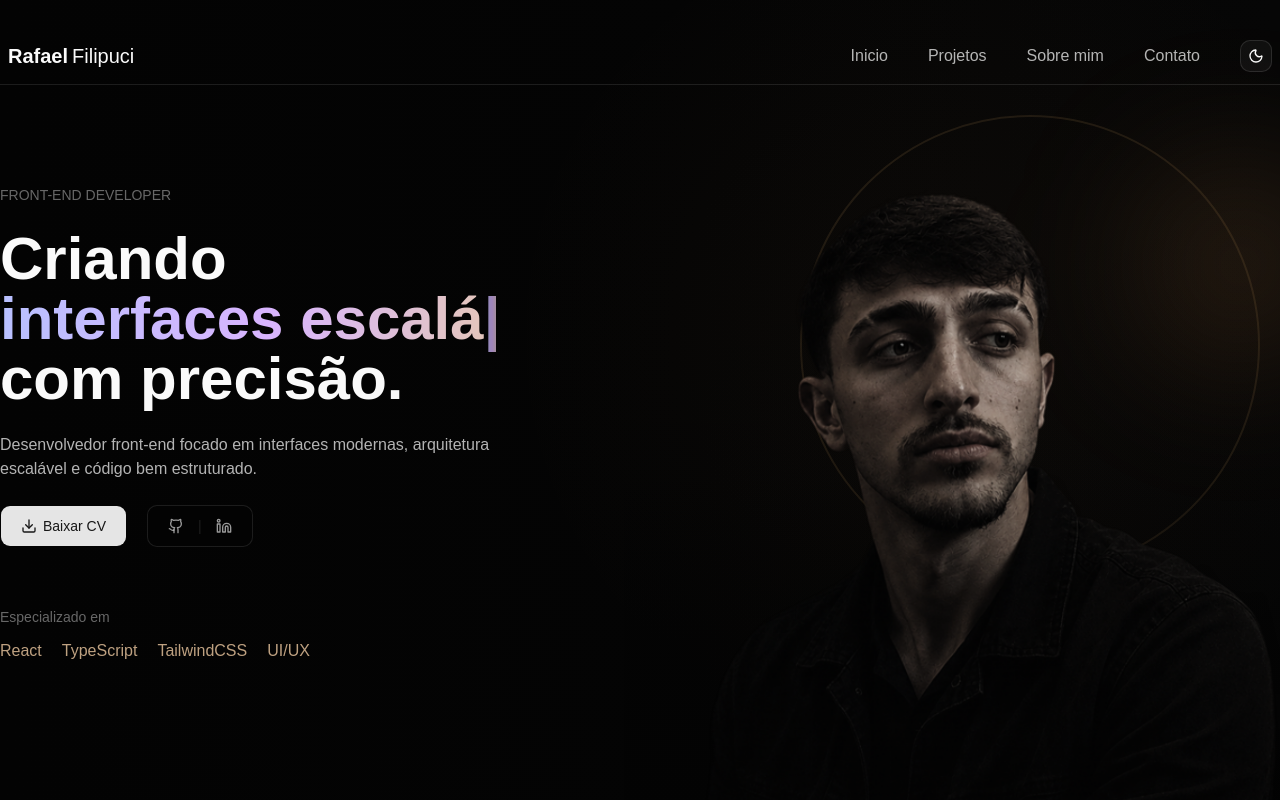
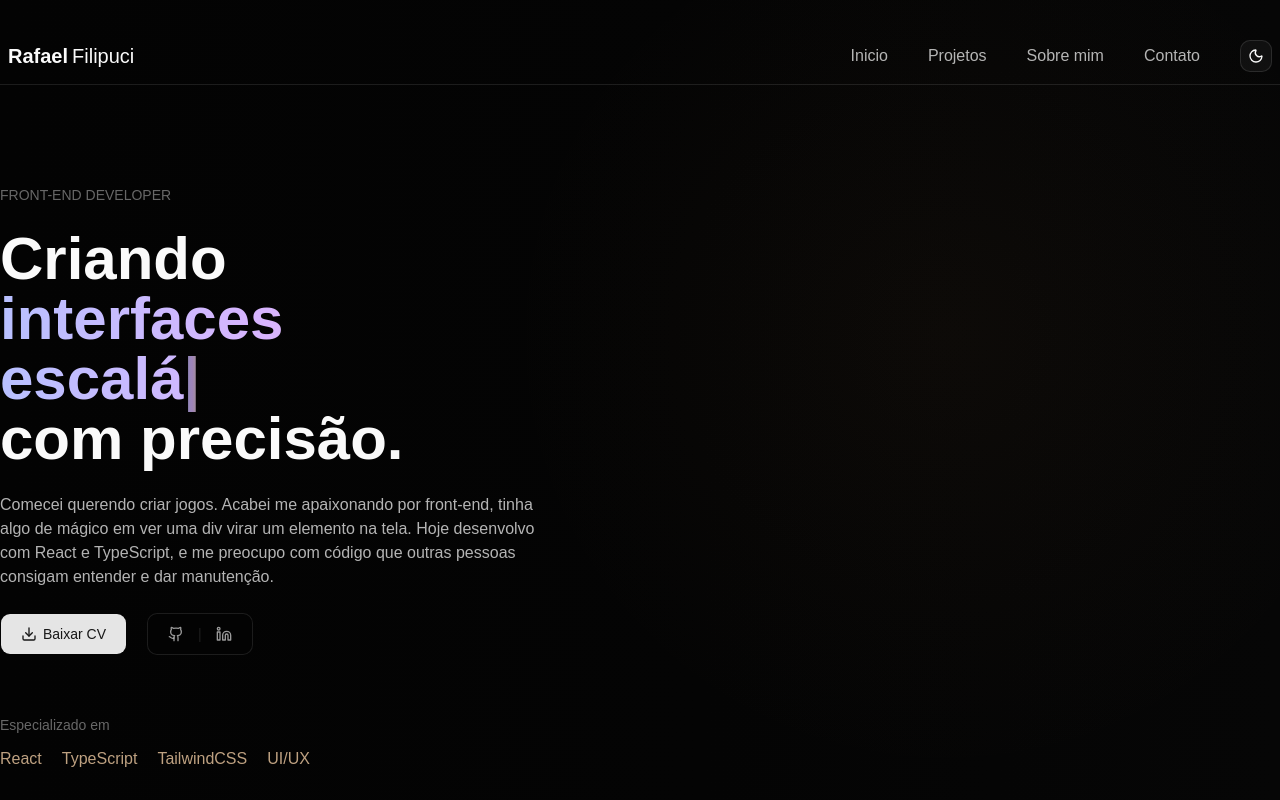
Before and after one commit to Filipuci/portfolio, a React (Vite) app: page / in a window 1280 px wide. Built offline with nearby package versions, Linux system fonts and the light colour scheme; a web font is replaced by a local one.

Commit message:
feat(hero): add staggered entrance animations and fix word overflow on smaller screens

```diff
--- a/src/components/Hero/HeroActions.tsx
+++ b/src/components/Hero/HeroActions.tsx
@@ -4,7 +4,7 @@ import { Button } from "../ui/button"
 
 export const HeroActions = () => {
   return (
-    <div className="flex gap-5">
+    <div className="flex gap-5 animate-fade-up opacity-0 [animation-delay:500ms]">
       <a href="/Rafael_Filipuci_CV.pdf" download>
         <Button className="p-5 cursor-pointer"><Download /> Baixar CV</Button>
       </a>
--- a/src/components/Hero/HeroImg.tsx
+++ b/src/components/Hero/HeroImg.tsx
@@ -2,7 +2,7 @@ import heroPerson from "../../assets/images/hero/hero-person.png"
 
 export const HeroImg = () => {
   return (
-    <div className="absolute right-0 top-10 h-full hidden lg:block pointer-events-none" role="img" aria-label="Foto de Rafael Filipuci">
+    <div className="absolute right-0 top-10 h-full hidden lg:block pointer-events-none animate-fade-up opacity-0 [animation-delay:200ms]" role="img" aria-label="Foto de Rafael Filipuci">
       <div
         aria-hidden="true"
         className="absolute -right-30 -top-5 w-80 h-80 rounded-full blur-3xl z-0"
--- a/src/components/Hero/HeroSkills.tsx
+++ b/src/components/Hero/HeroSkills.tsx
@@ -2,7 +2,7 @@ const skills = ['React', 'TypeScript', 'TailwindCSS', 'UI/UX']
 
 export const HeroSkills = () => {
   return (
-    <div>
+    <div className="animate-fade-up opacity-0 [animation-delay:600ms]">
       <p className="text-white/40 text-sm mt-15 text-center lg:text-left">Especializado em</p>
       <ul className="mt-3 flex gap-5">
         {skills.map(skill => (
--- a/src/components/Hero/HeroText.tsx
+++ b/src/components/Hero/HeroText.tsx
@@ -15,16 +15,19 @@ export const HeroText = () => {
 
   return (
     <>
-      <p className="select-none text-white/40 text-sm mb-6">FRONT-END DEVELOPER</p>
-      <p className="select-none text-6xl font-semibold">Criando</p>
-      <p className={gradientTextClass}>
-        {`interfaces ${currentWord}`}<span className={`${gradientTextClass} animate-pulse`}>|</span>
-      </p>
-      <p className="select-none text-center sm:text-left text-6xl font-semibold">
+      <p className="select-none text-white/40 text-sm mb-6 animate-fade-up [animation-delay:0ms]">FRONT-END DEVELOPER</p>
+      <p className="select-none text-6xl font-semibold animate-fade-up opacity-0 [animation-delay:100ms]">Criando</p>
+      <div className={`${gradientTextClass} flex flex-col min-[1550px]:flex-row min-[1550px]:gap-2 animate-fade-up opacity-0 [animation-delay:200ms]`}>
+        <p>interfaces</p>
+        <p>{currentWord}<span className={`${gradientTextClass} animate-pulse `}>|</span></p>
+      </div>
+      <p className="select-none text-center sm:text-left text-6xl font-semibold animate-fade-up opacity-0 [animation-delay:300ms]">
         com precisão.
       </p>
-      <p className="text-white/70 my-6 w-[60%] text-center lg:w-full lg:text-left">
-        Desenvolvedor front-end focado em interfaces modernas, arquitetura escalável e código bem estruturado.
+      <p className="text-white/70 my-6 w-[60%] text-center lg:w-full lg:text-left animate-fade-up opacity-0 [animation-delay:400ms]">
+        Comecei querendo criar jogos. Acabei me apaixonando por front-end, tinha algo de mágico em ver
+        uma div virar um elemento na tela. Hoje desenvolvo com React e TypeScript, e me preocupo com
+        código que outras pessoas consigam entender e dar manutenção.
       </p>
     </>
   )
--- a/src/index.css
+++ b/src/index.css
@@ -63,6 +63,33 @@ body {
   --radius-2xl: calc(var(--radius) * 1.8);
   --radius-3xl: calc(var(--radius) * 2.2);
   --radius-4xl: calc(var(--radius) * 2.6);
+
+  --animate-hero-image: hero-image 1s ease-out forwards;
+  --animate-fade-up: fade-up 1s ease-out forwards;
+
+  @keyframes fade-up {
+    from {
+      opacity: 0;
+      transform: translateY(20px);
+    }
+
+    to {
+      opacity: 1;
+      transform: translateY(0)
+    }
+  }
+
+  @keyframes hero-image {
+    from {
+      opacity: 0;
+      transform: translateY(20px);
+    }
+
+    to {
+      opacity: 1;
+      transform: translateY(0)
+    }
+  }
 }
 
 :root {
```
